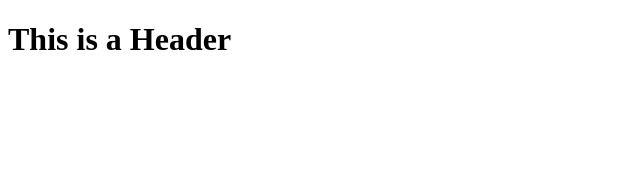
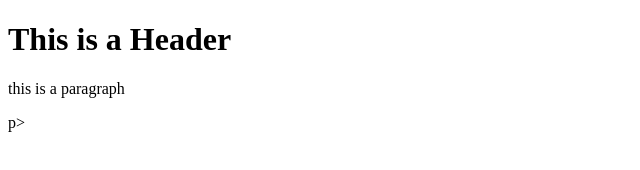
Before and after one commit to nishantgurungatgit/git-test, a plain HTML site: page index.html in a window 1280 px wide. Shown: the whole page, without its empty margins (0-640 px from the left). Drawn offline with Linux system fonts and the light colour scheme.

Commit message:
second commit

```diff
--- a/index.html
+++ b/index.html
@@ -5,5 +5,6 @@
 
     <body>
         <h1>This is a Header</h1>
+        <p>this is a paragraph</p>p>
     </body>
 </html>
```
Also changed, not shown: templates/test.html (added).
